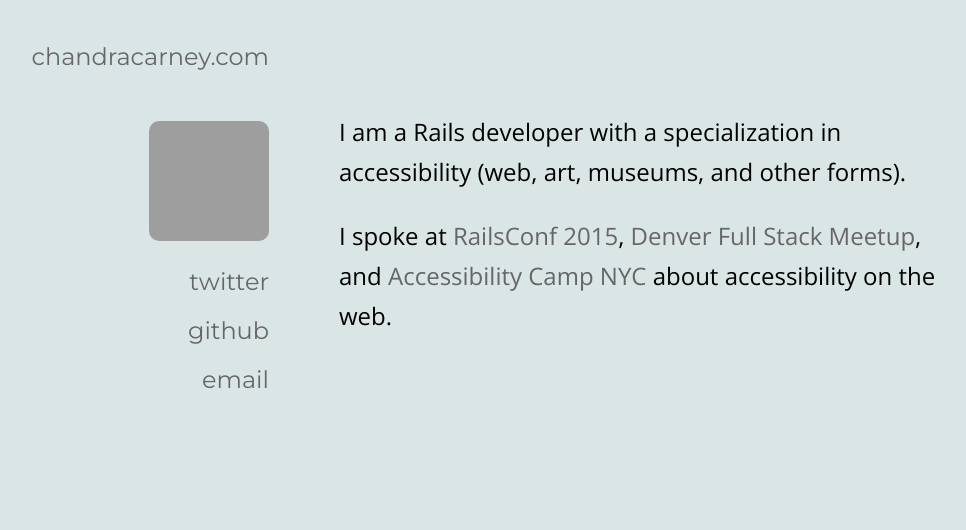
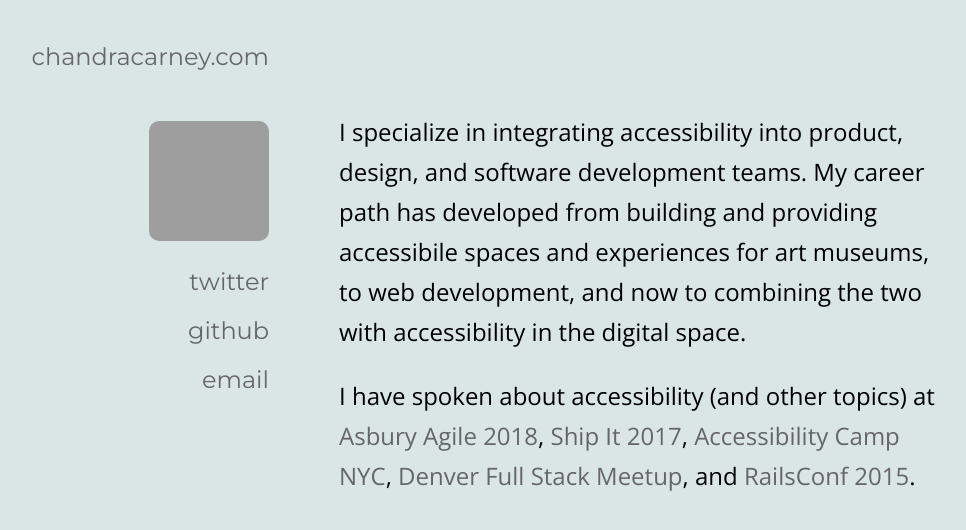
Before and after one commit to chandracarney/chandracarney.github.io, a Jekyll site: the page built from index.html, in a window 1280 px wide. Shown: the top 530 px of the page, without its empty margins (58-1024 px from the left). Built offline with Jekyll 4.4.1, drawn with Linux system fonts in a browser that asks for light colours; the list of posts is cut into pages by our own code; grey boxes are pictures that could not be loaded.

Commit message:
Update talks and roles for 2018 and 2017.

```diff
--- a/index.html
+++ b/index.html
@@ -2,12 +2,13 @@
 layout: default
 ---
 <p>
-  I am a Rails developer with a specialization in accessibility (web, art, museums, and other forms).
+  I specialize in integrating accessibility into product, design, and software development teams. My career path has developed from building and providing accessibile spaces and experiences for art museums, to web development, and now to combining the two with accessibility in the digital space.
 </p>
 
-<p>I spoke at
-  <a href="http://confreaks.tv/videos/railsconf2015-how-to-program-with-accessibility-in-mind">RailsConf 2015</a>,
+<p>I have spoken about accessibility (and other topics) at
+  <a href="http://www.asburyagile.com/">Asbury Agile 2018</a>,
+  <a href="https://shipitconf.org/">Ship It 2017</a>,
+  <a href="http://a11ynyc.com/camp/">Accessibility Camp NYC</a>,
   <a href="http://www.meetup.com/fullstack/">Denver Full Stack Meetup</a>, and
-  <a href="http://a11ynyc.com/camp/">Accessibility Camp NYC</a>
-  about accessibility on the web.
+  <a href="http://confreaks.tv/videos/railsconf2015-how-to-program-with-accessibility-in-mind">RailsConf 2015</a>.
 </p>
```
